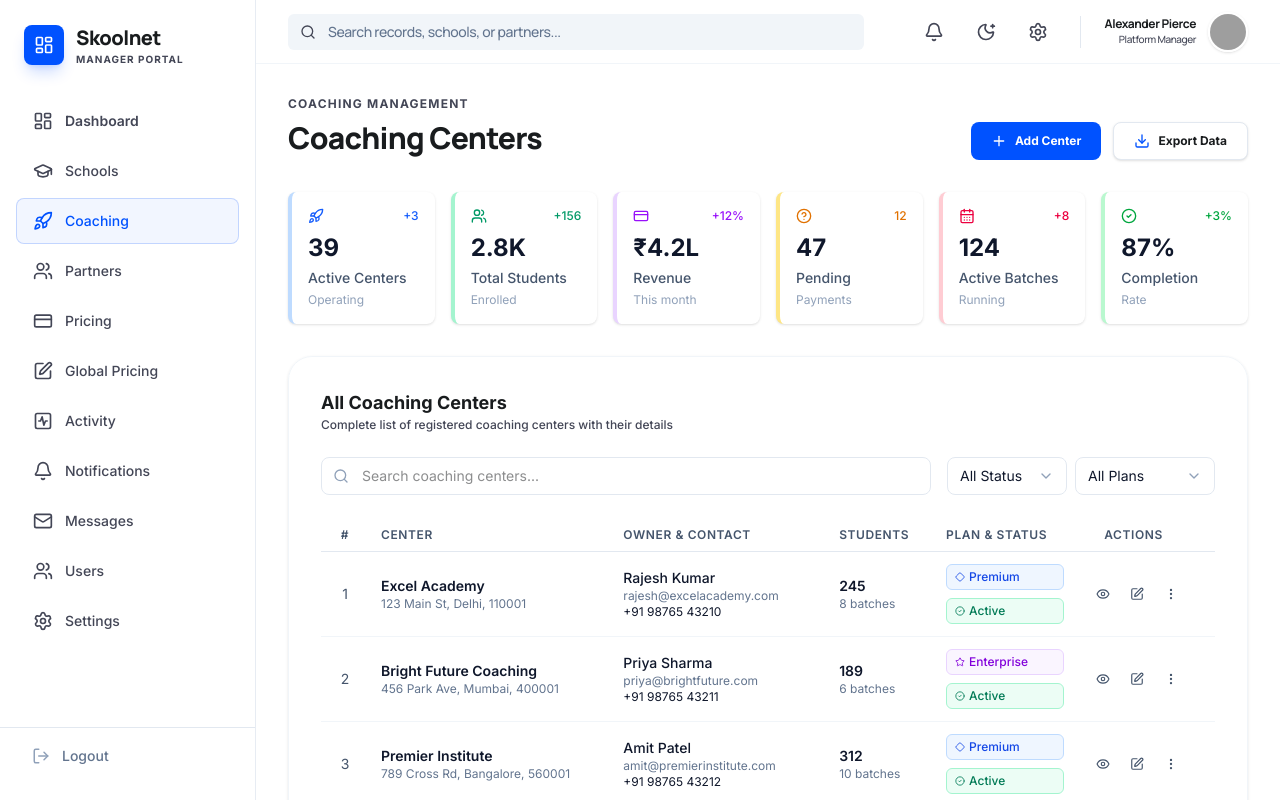
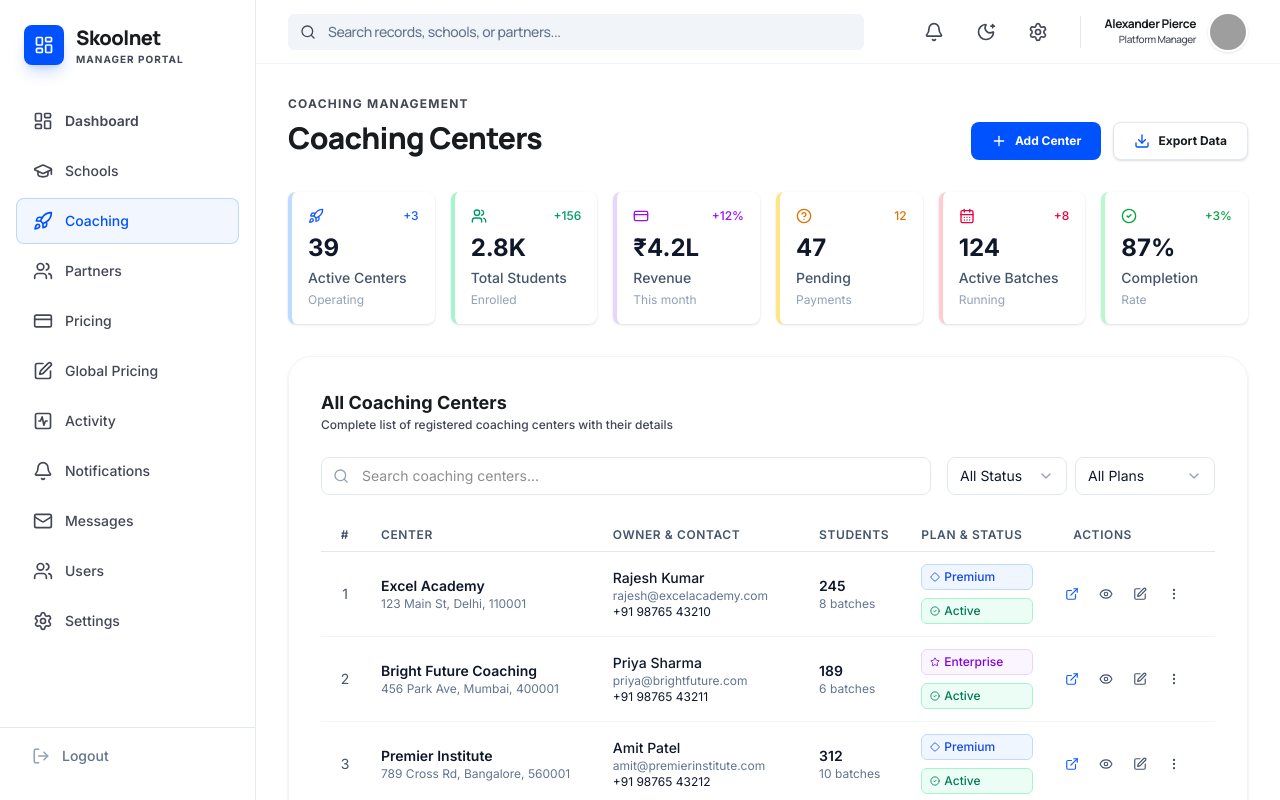
Before and after one commit to md-sonu07/skoolnet, a React (Vite) app: page /dashboard/manager/coaching in a window 1280 px wide. Shown: the top 800 px of the page. Built offline with nearby package versions, Linux system fonts and the light colour scheme; grey boxes are pictures that could not be loaded.

Commit message:
feat(manager): add navigation links to coaching and school dashboards
Introduce "open in new tab" links for direct access to coaching and school dashboards from
manager pages. Also hide the "more_vert" action button on small screens to improve mobile
usability.

```diff
--- a/src/pages/manager/Coaching.jsx
+++ b/src/pages/manager/Coaching.jsx
@@ -1,4 +1,5 @@
 import { useState, useMemo } from 'react';
+import { Link } from 'react-router-dom';
 import AppIcon from '../../components/common/AppIcon';
 import Dropdown from '../../components/common/Dropdown';
 import Pagination from '../../components/common/Pagination';
@@ -276,13 +277,21 @@ export default function Coaching() {
                     </td>
                     <td className="py-3 px-3">
                       <div className="flex items-center gap-1">
+                        <Link
+                          to={`/dashboard/coaching`}
+                          target="_blank"
+                          className="p-2 rounded hover:bg-slate-100 transition-colors text-blue-600 hover:text-blue-700"
+                          title="Open Coaching Dashboard"
+                        >
+                          <AppIcon name="open_in_new" size={14} />
+                        </Link>
                         <button className="p-2 rounded hover:bg-slate-100 transition-colors">
                           <AppIcon name="visibility" size={14} className="text-slate-600" />
                         </button>
                         <button className="p-2 rounded hover:bg-slate-100 transition-colors">
                           <AppIcon name="edit" size={14} className="text-slate-600" />
                         </button>
-                        <button className="p-2 rounded hover:bg-slate-100 transition-colors">
+                        <button className="p-2 rounded hover:bg-slate-100 transition-colors hidden sm:block">
                           <AppIcon name="more_vert" size={14} className="text-slate-600" />
                         </button>
                       </div>
--- a/src/pages/manager/Schools.jsx
+++ b/src/pages/manager/Schools.jsx
@@ -1,4 +1,5 @@
 import { useState, useMemo } from 'react';
+import { Link } from 'react-router-dom';
 import AppIcon from '../../components/common/AppIcon';
 import Dropdown from '../../components/common/Dropdown';
 import Pagination from '../../components/common/Pagination';
@@ -276,13 +277,21 @@ export default function Schools() {
                     </td>
                     <td className="py-3 px-3">
                       <div className="flex items-center gap-1">
+                        <Link
+                          to={`/dashboard/school`}
+                          target="_blank"
+                          className="p-2 rounded hover:bg-slate-100 transition-colors text-blue-600 hover:text-blue-700"
+                          title="Open School Dashboard"
+                        >
+                          <AppIcon name="open_in_new" size={14} />
+                        </Link>
                         <button className="p-2 rounded hover:bg-slate-100 transition-colors">
                           <AppIcon name="visibility" size={14} className="text-slate-600" />
                         </button>
                         <button className="p-2 rounded hover:bg-slate-100 transition-colors">
                           <AppIcon name="edit" size={14} className="text-slate-600" />
                         </button>
-                        <button className="p-2 rounded hover:bg-slate-100 transition-colors">
+                        <button className="p-2 rounded hover:bg-slate-100 transition-colors hidden sm:block">
                           <AppIcon name="more_vert" size={14} className="text-slate-600" />
                         </button>
                       </div>
```
